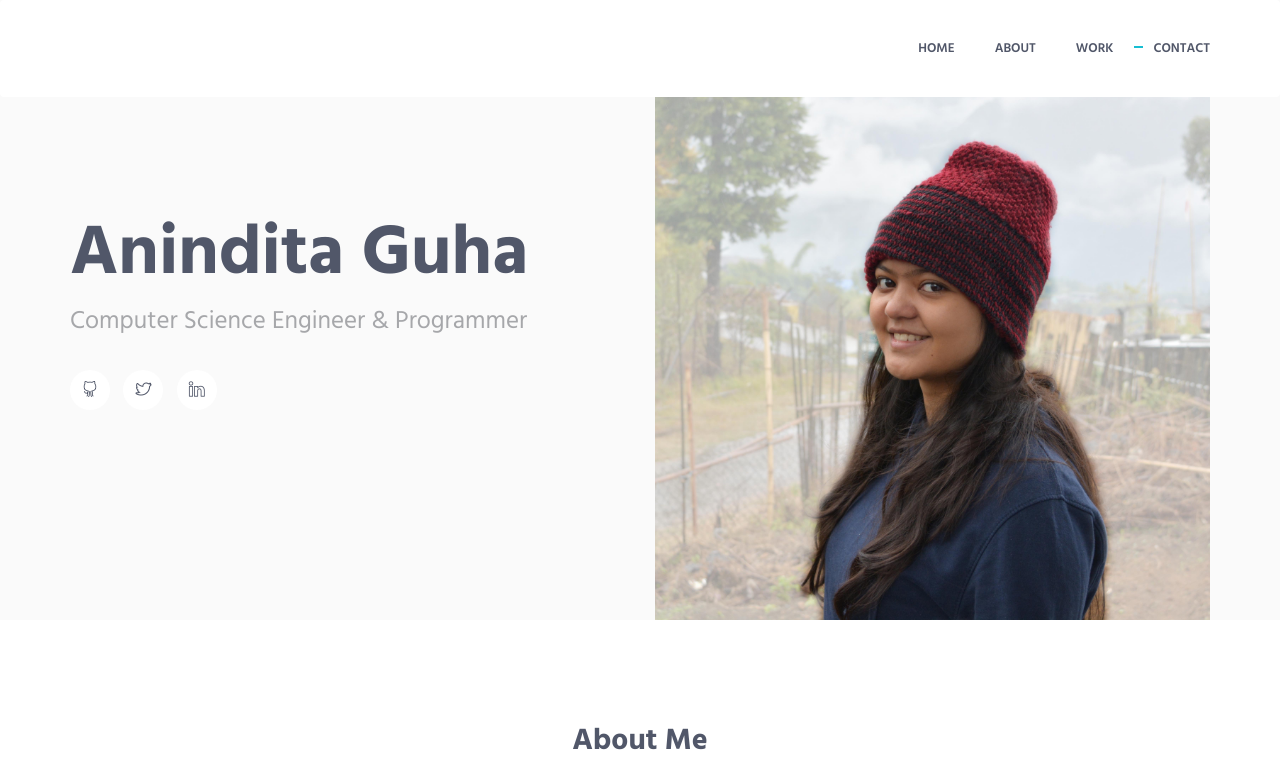
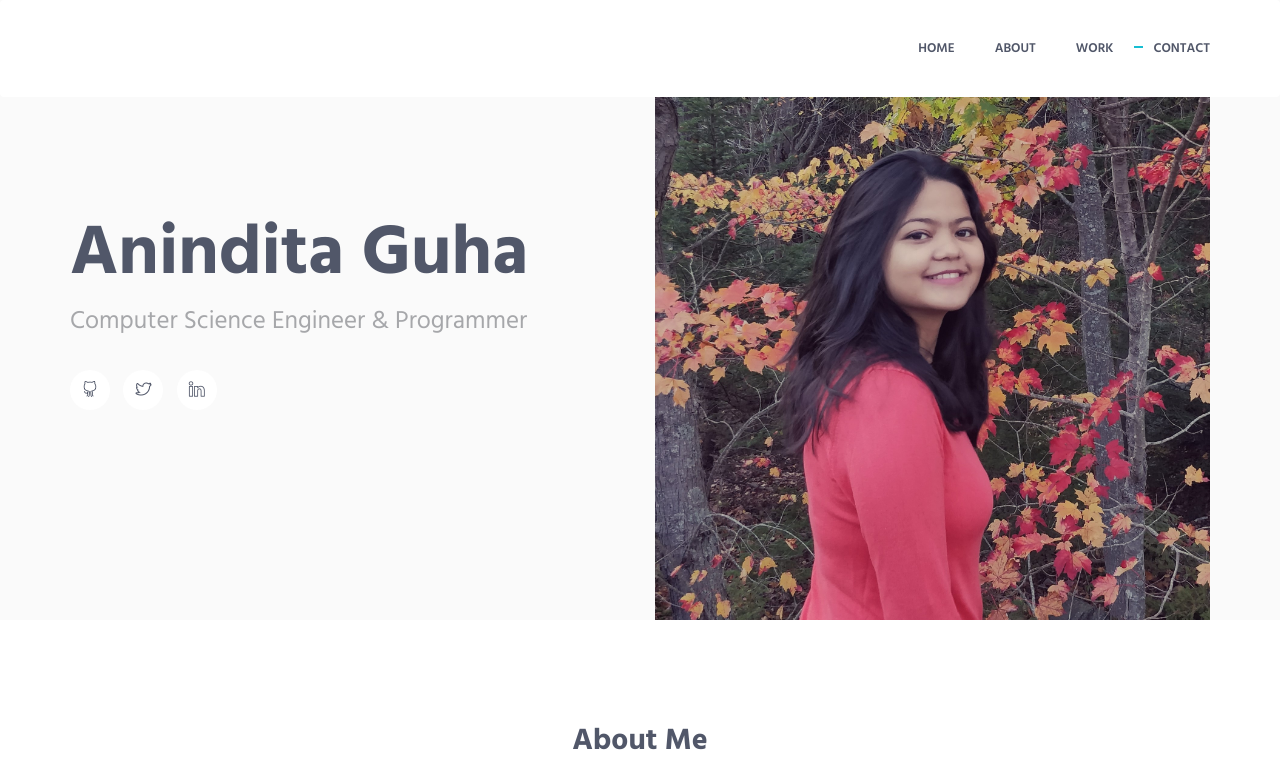
Before and after one commit to AninditaGuha98/aninditaguha98.github.io, a plain HTML site: page index.html in a window 1280 px wide. Shown: the top 774 px of the page. Drawn offline with Linux system fonts and the light colour scheme.

Commit message:
Update index.html

```diff
--- a/index.html
+++ b/index.html
@@ -85,7 +85,7 @@
                     </div>
                     <div class="col-sm-6">
                         <div class="promo-block-img-wrap">
-                            <img class="promo-block-img img-responsive" src="img/front4.jpg"  align="Avatar">
+                            <img class="promo-block-img img-responsive" src="img/front.jpeg"  align="Avatar">
                         </div>
                     </div>
                 </div>
```
